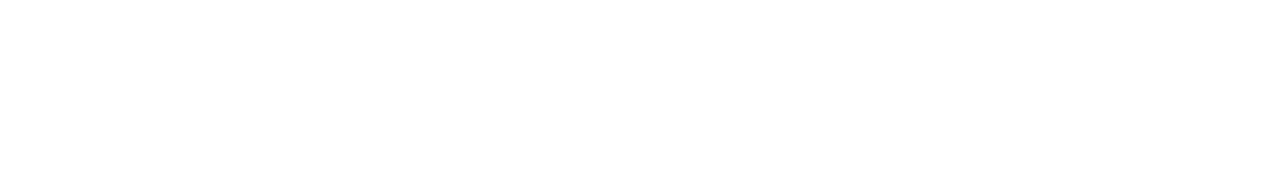
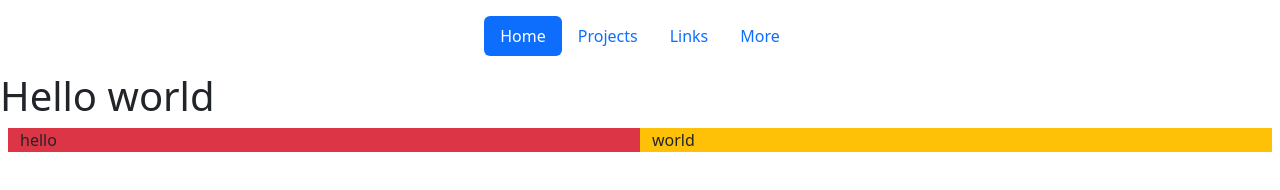
Before and after one commit to RobertoSan313/FullinkPro, a website: page FullinkPro/index.html in a window 1280 px wide. Drawn offline with nearby package versions, Linux system fonts and the light colour scheme.

Commit message:
Creacion de header y aprendiendo a usar boostrap

```diff
--- a/FullinkPro/git.txt
+++ b/FullinkPro/git.txt
@@ -0,0 +1,2 @@
+git init
+git remote add origin URL
--- a/FullinkPro/index.html
+++ b/FullinkPro/index.html
@@ -1,11 +1,37 @@
 <!DOCTYPE html>
 <html lang="en">
 <head>
-    <meta charset="UTF-8">
-    <meta name="viewport" content="width=device-width, initial-scale=1.0">
-    <title>Document</title>
+  <meta charset="UTF-8">
+  <meta name="viewport" content="width=device-width, initial-scale=1.0">
+  <link href="https://cdn.jsdelivr.net/npm/bootstrap@5.3.3/dist/css/bootstrap.min.css" rel="stylesheet" integrity="sha384-QWTKZyjpPEjISv5WaRU9OFeRpok6YctnYmDr5pNlyT2bRjXh0JMhjY6hW+ALEwIH" crossorigin="anonymous">
+
+  <title>Document</title>
+
 </head>
 <body>
+  <header class="d-flex justify-content-center py-3">
+    <ul class="nav nav-pills">
+      <li class="nav-item">
+        <a href="#" class="nav-link active" aria-current="page">Home</a>
+      </li>
+      <li class="nav-item">
+        <a href="#" class="nav-link" aria-current="page">Projects</a>
+      </li>
+      <li class="nav-item">
+        <a href="#" class="nav-link" aria-current="page">Links</a>
+      </li>
+      <li class="nav-item">
+        <a href="#" class="nav-link" aria-current="page">More</a>
+      </li>
+    </ul>
+  </header>
 
-</body>
+
+  <h1>Hello world</h1>
+    <div class="row m-2">
+      <div class="col-lg-6 bg-danger">hello</div>
+      <div class="col-lg-6 bg-warning">world</div>
+    </div>
+  </div>
+  </body>
 </html>
--- /dev/null
+++ b/FullinkPro/package.json
@@ -0,0 +1,5 @@
+{
+  "dependencies": {
+    "bootstrap": "^5.3.3"
+  }
+}
```
Also changed, not shown: 1 other file.
